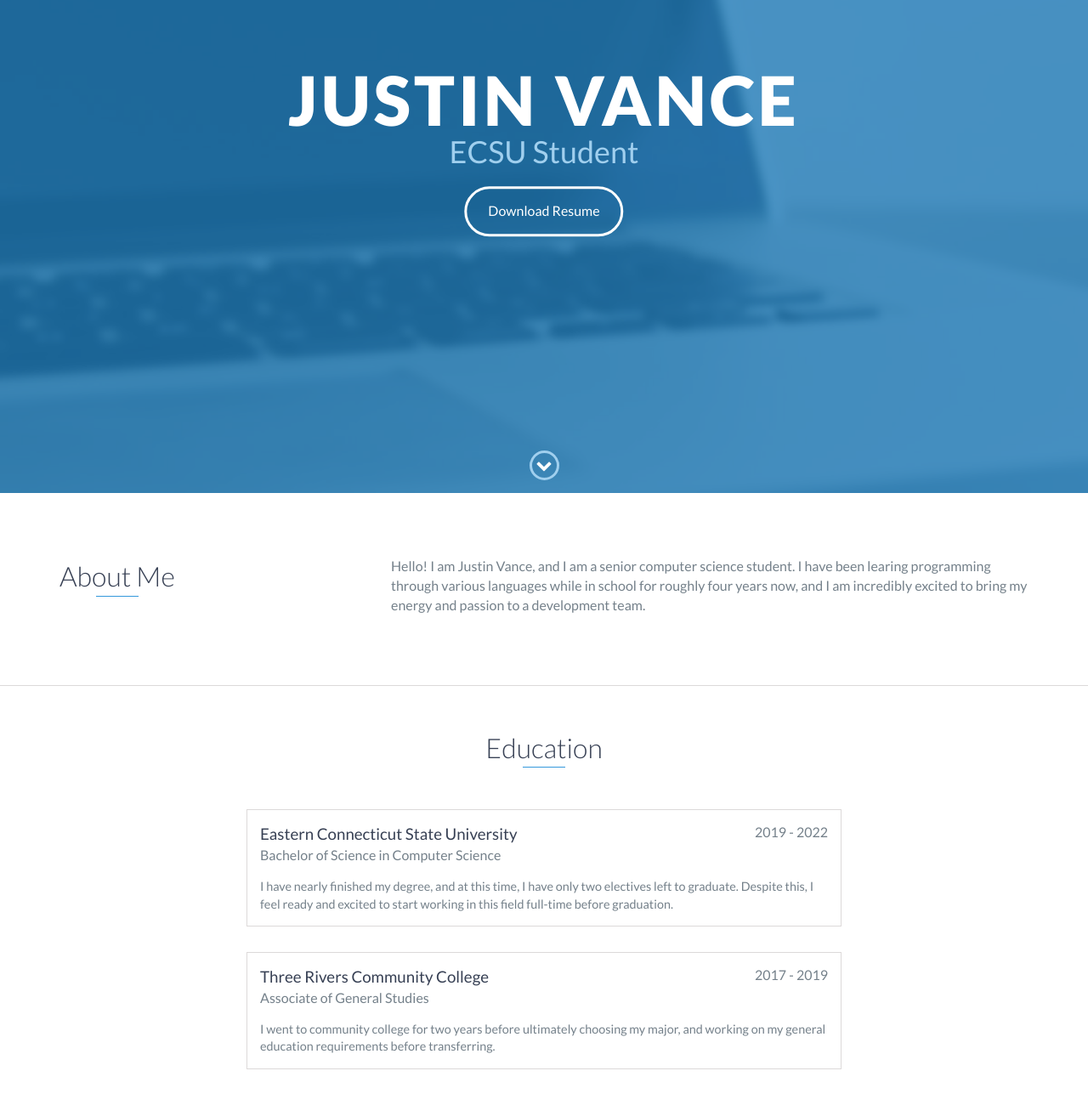
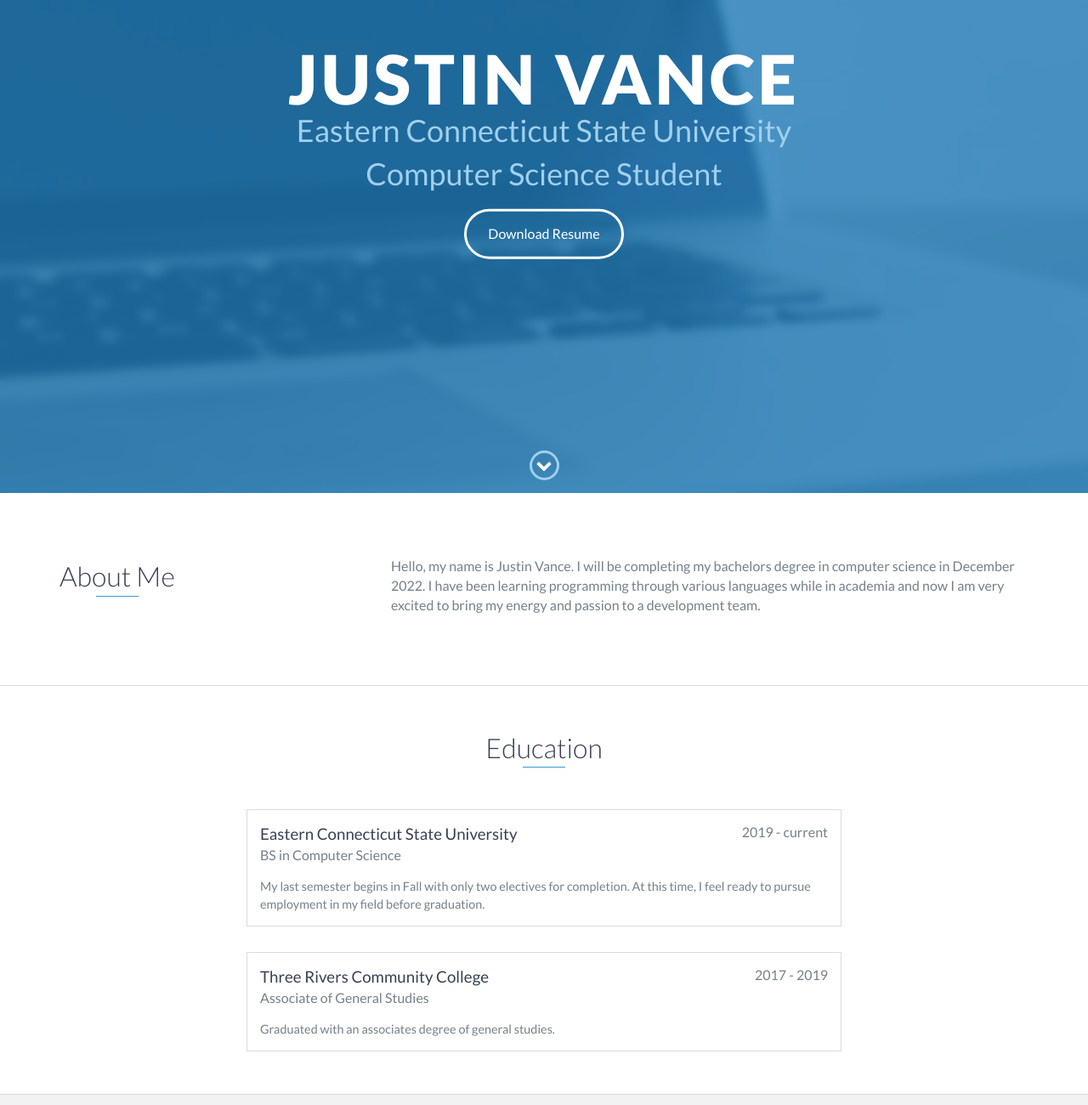
Before and after one commit to jozin2626/jozin2626.github.io, a website: page index.html in a window 1280 px wide. Shown: the part 220-1520 px from the top of the page at 85% size. Drawn offline with nearby package versions, Linux system fonts and the light colour scheme.

Commit message:
Update index.html

```diff
--- a/index.html
+++ b/index.html
@@ -49,7 +49,7 @@
     <div id="lead">
         <div id="lead-content">
             <h1>Justin Vance</h1>
-            <h2>ECSU Student</h2>
+            <h2>Eastern Connecticut State University Computer Science Student</h2>
             <a href="vance_resume.docx" class="btn-rounded-white">Download Resume</a>
         </div>
         <!-- End #lead-content -->
@@ -73,8 +73,7 @@
                 </div>
                 <div class="col-md-8">
                     <p>
-                        Hello! I am Justin Vance, and I am a senior computer science student. I have been learing programming through various languages while in school for roughly four years now, and I am incredibly
-                        excited to bring my energy and passion to a development team.
+                        Hello, my name is Justin Vance. I will be completing my bachelors degree in computer science in December 2022. I have been learning programming through various languages while in academia and now I am very excited to bring my energy and passion to a development team.
                     </p>
                 </div>
             </div>
@@ -108,10 +107,10 @@
         <h2 class="heading">Education</h2>
         <div class="education-block">
             <h3>Eastern Connecticut State University</h3>
-            <span class="education-date">2019 - 2022</span>
-            <h4>Bachelor of Science in Computer Science</h4>
+            <span class="education-date">2019 - current</span>
+            <h4>BS in Computer Science</h4>
             <p>
-                I have nearly finished my degree, and at this time, I have only two electives left to graduate. Despite this, I feel ready and excited to start working in this field full-time before graduation.
+                My last semester begins in Fall with only two electives for completion. At this time, I feel ready to pursue employment in my field before graduation.
             </p>
         </div>
         <!-- End .education-block -->
@@ -121,7 +120,7 @@
             <span class="education-date">2017 - 2019</span>
             <h4>Associate of General Studies</h4>
             <p>
-                I went to community college for two years before ultimately choosing my major, and working on my general education requirements before transferring.
+                Graduated with an associates degree of general studies.
             </p>
         </div>
         <!-- End .education-block -->
```
